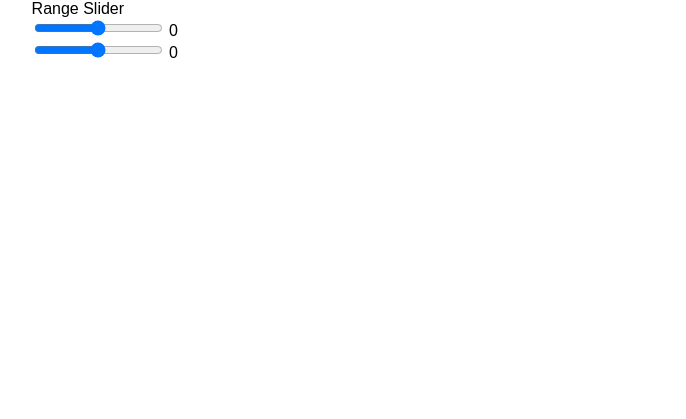
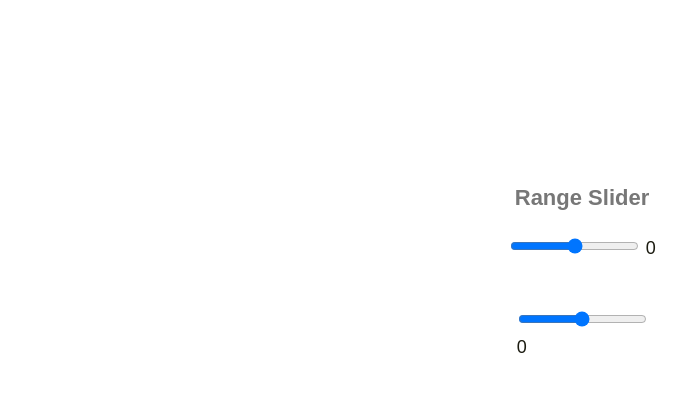
Before and after one commit to ahsanaaxioned/Range-Slider, a plain HTML site: page index.html in a window 1280 px wide. Shown: the whole page, without its empty margins (58-744 px from the left). Drawn offline with Linux system fonts and the light colour scheme.

Commit message:
css style addded

```diff
--- a/assets/css/style.css
+++ b/assets/css/style.css
@@ -100,55 +100,49 @@ li {
 /*for wrapper*/
 .wrapper {
   max-width: 1360px;
-  width: 86%;
+  width: 70%;
   margin: 0 auto;
 }
-/*=================================
-  Header styling starts here
-=================================*/
 
-
-
-
-
-
-/*=================================
-  Header styling ends here
-=================================*/
 
 /*=================================
   main styling starts here
 =================================*/
+.main {
+  width: 100%;
+  max-height: 600px;
+  height: 100vh;
+  display: flex;
+  align-items: center;
+  justify-content: center;
+}
 
+.main .wrapper {
+  display: flex;
+  align-items: center;
+  flex-direction: column;
+}
 
+.heading {
+  margin-bottom: 25px;
+  color: #777;
+  font-size: 22px;
+  font-weight: 600;
+}
 
+span {
+  color: #1c1c11;
+  font-size: 18px;
+}
 
+.input-group2 {
+  margin: 50px 0;
+  display: flex;
+  flex-direction: column;
+}
 
-
-
+.input-value2 { margin: 8px 1%; }
 
 /*=================================
   main styling ends here
 =================================*/
-
-/*=================================
-  footer styling starts here
-=================================*/
-
-
-
-
-
-
-
- /*=================================
-  footer styling ends here
-=================================*/
-
-/*media query starts*/
-/*media query for 995px starts here*/
-@media only screen and (max-width: 995px) {
-
-
-
-}
```
